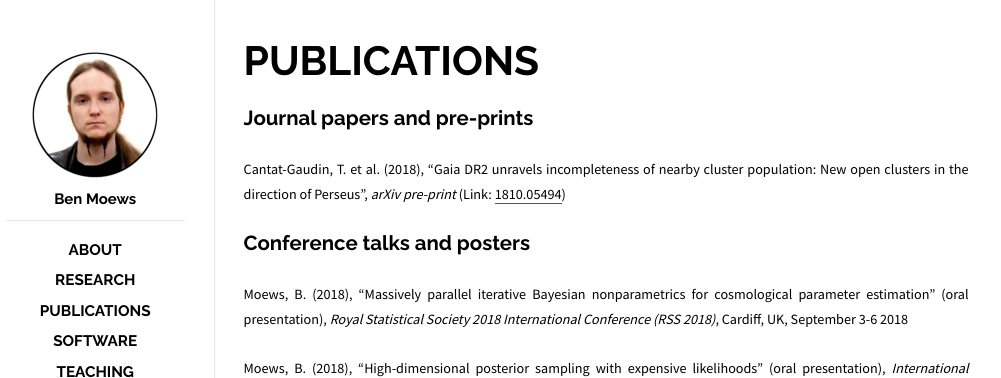
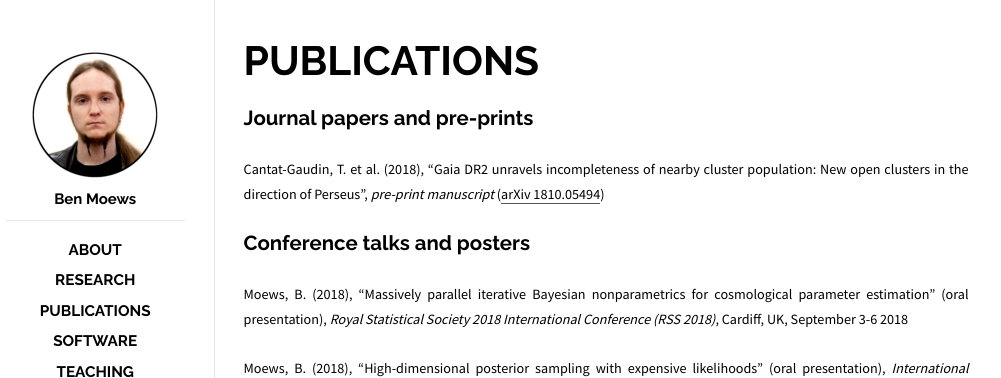
Before and after one commit to moews/moews.github.io, a Jekyll site: the page built from _posts/2017-03-25-publications.md, in a window 1280 px wide. Shown: the top 378 px of the page, without its empty margins (144-1145 px from the left). Built offline with Jekyll 4.4.1, drawn with Linux system fonts in a browser that asks for light colours.

Commit message:
Update 2017-03-25-publications.md

```diff
--- a/_posts/2017-03-25-publications.md
+++ b/_posts/2017-03-25-publications.md
@@ -8,7 +8,7 @@
 
 ## Journal papers and pre-prints
 
-<small>Cantat-Gaudin, T. et al. (2018), "Gaia DR2 unravels incompleteness of nearby cluster population: New open clusters in the direction of Perseus", _arXiv pre-print_ (Link: [1810.05494](https://arxiv.org/abs/1810.05494))</small>
+<small>Cantat-Gaudin, T. et al. (2018), "Gaia DR2 unravels incompleteness of nearby cluster population: New open clusters in the direction of Perseus", _pre-print manuscript_ ([arXiv 1810.05494](https://arxiv.org/abs/1810.05494))</small>
 
 ## Conference talks and posters
 
```
